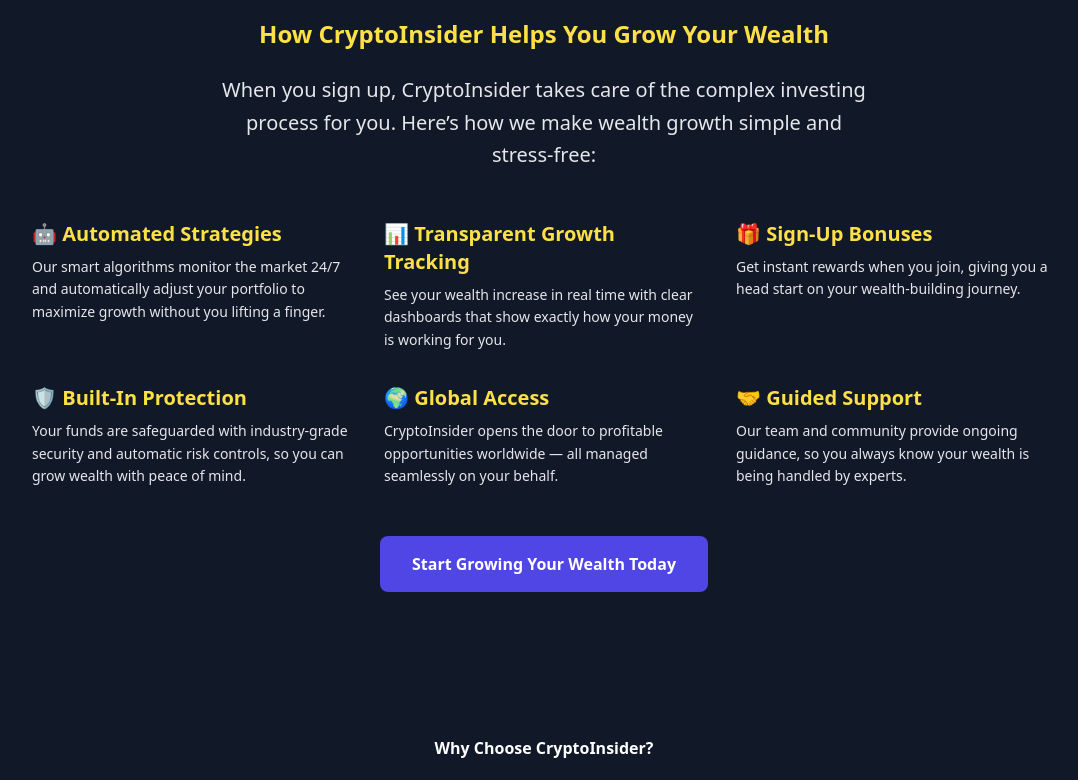
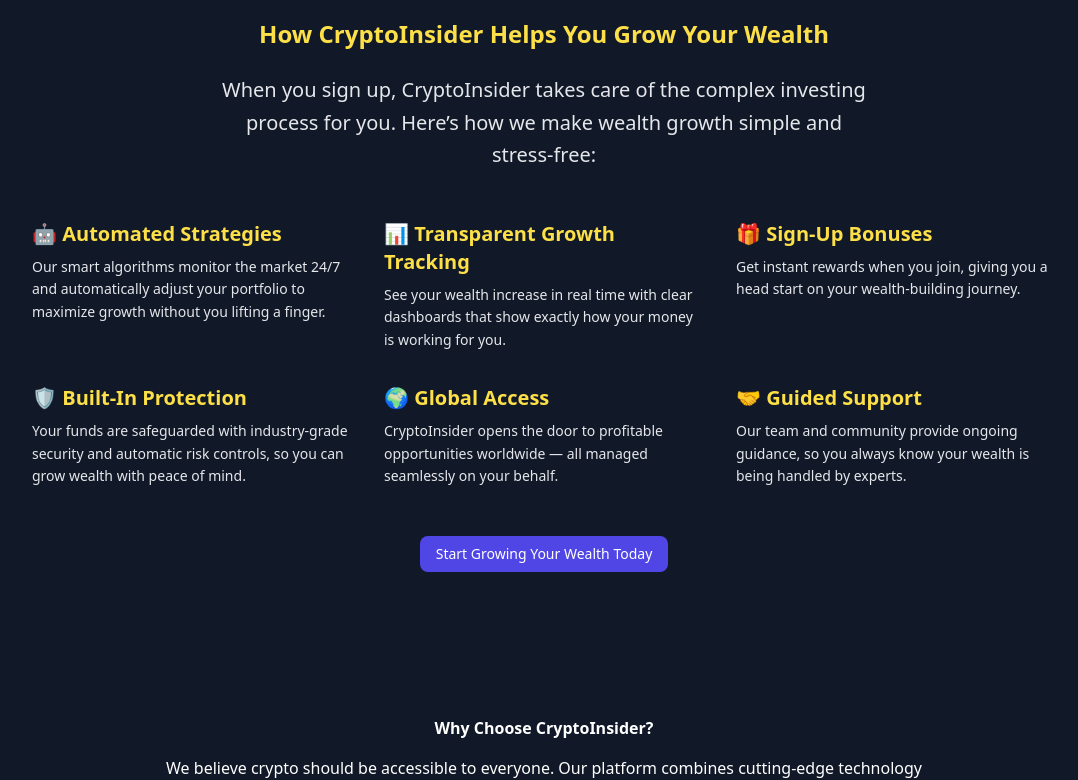
Before and after one commit to O-G-A1/CryptoInsider, a React (Create React App) app in the folder Frontend/: page / in a window 1280 px wide. Shown: the part 1322-2102 px from the top of the page, without its empty margins (96-1174 px from the left). Built offline with nearby package versions, Linux system fonts and the light colour scheme.

Commit message:
update327f

```diff
--- a/Frontend/src/App.js
+++ b/Frontend/src/App.js
@@ -330,7 +330,7 @@
                     {/* Call to Action */}
                     <button
                       onClick={() => setShowSignup(true)}
-                      className="mt-12 bg-indigo-600 text-white px-8 py-4 rounded-lg font-semibold hover:bg-indigo-700 transition"
+                      className="mt-12 bg-indigo-600 text-white text-sm px-4 py-2 rounded-lg font-medium hover:bg-indigo-700 transition"
                     >
                       Start Growing Your Wealth Today
                     </button>
```
